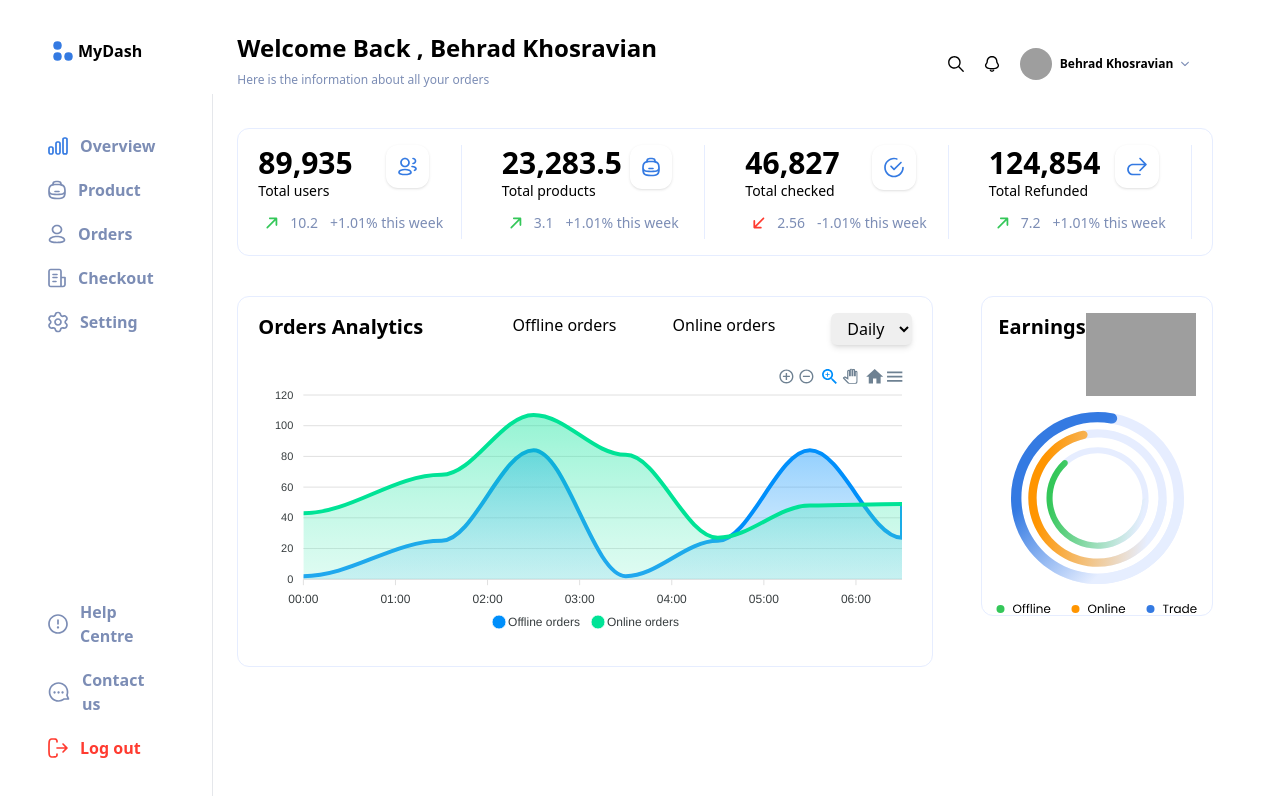
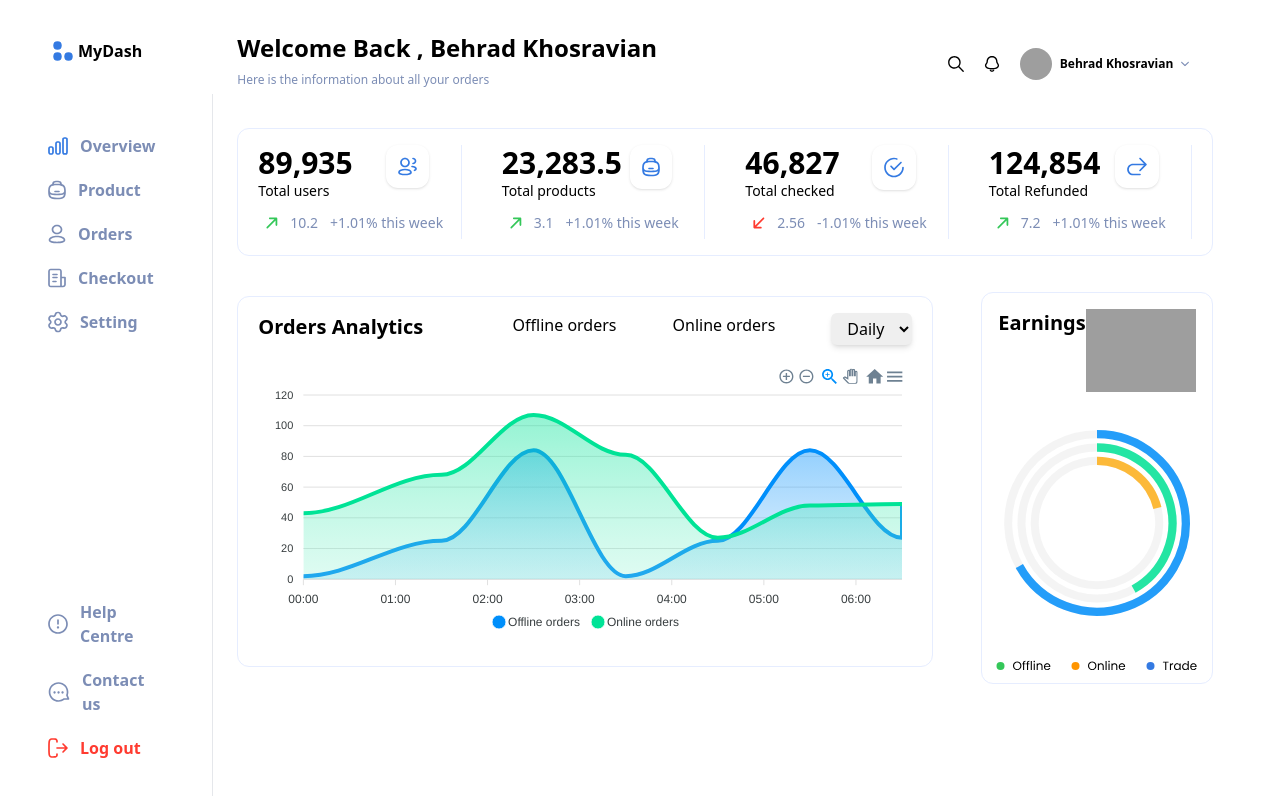
Before and after one commit to BehradKhosravian/MyDashboard, a React (Vite) app in the folder Dashboardapp/: page / in a window 1280 px wide. Shown: the top 796 px of the page. Built offline with nearby package versions, Linux system fonts and the light colour scheme; grey boxes are pictures that could not be loaded.

Commit message:
10th: set the second chart and make hover for sidebar

```diff
--- a/Dashboardapp/src/components/EarningPieChart.jsx
+++ b/Dashboardapp/src/components/EarningPieChart.jsx
@@ -1,17 +1,55 @@
 import dots from "../assets/icon/threedots.svg";
-import CircleChart from "../assets/icon/Circle-Chart.svg";
 import legend from "../assets/icon/Legend.svg";
+import ReactApexChart from "react-apexcharts";
+import { useState } from "react";
+
 function EarningPieChart() {
+  const [state, setState] = useState({
+    series: [67, 42, 21],
+    options: {
+      chart: {
+        height: 350,
+        type: "radialBar",
+      },
+      plotOptions: {
+        radialBar: {
+          dataLabels: {
+            name: {
+              fontSize: "22px",
+            },
+            value: {
+              fontSize: "16px",
+            },
+            total: {
+              show: false,
+              label: "Total",
+              formatter: function (w) {
+                // By default this function returns the average of all series. The below is just an example to show the use of custom formatter function
+                return 249;
+              },
+            },
+          },
+        },
+      },
+      labels: ["Trades", "Oniline", "Offline"],
+    },
+  });
+
   return (
-    <div className="mx-6 mt-10 w-3/12 h-80  border  border-[#E6EDFF] rounded-xl">
+    <div className="mx-6 pb-2  mt-9 w-3/12 h-fit border  border-[#E6EDFF] rounded-xl">
       <div className="earning-header p-4 flex justify-between">
         <p className="font-semibold text-xl">Earnings</p>
         <button>
           <img src={dots} alt="" />
         </button>
       </div>
-      <div className="earning-main flex flex-col  items-center">
-        <img className="size-3/4" src={CircleChart} alt="" />
+      <div className=" earning-main flex flex-col  items-center">
+        <ReactApexChart
+          options={state.options}
+          series={state.series}
+          type="radialBar"
+          height={300}
+        />
         <img className="pt-4" src={legend} alt="" />
       </div>
     </div>
--- a/Dashboardapp/src/components/SideBar.jsx
+++ b/Dashboardapp/src/components/SideBar.jsx
@@ -21,13 +21,16 @@ function AsideBar() {
         </div>
         <div className="aside-mainpart px-12  border-r h-screen">
           <div className="mt-10 space-y-5">
-            <NavLink to="/" className="text-[#7C8DB5] flex  font-semibold">
+            <NavLink
+              to="/"
+              className="text-[#7C8DB5] flex  font-semibold hover:text-[#347AE2]"
+            >
               <img className="mr-3" src={OverviewIcon} alt="overviewIcon" />
               Overview
             </NavLink>
             <NavLink
               to="product"
-              className="text-[#7C8DB5] flex font-semibold "
+              className="text-[#7C8DB5] flex font-semibold hover:text-[#347AE2]"
             >
               <img className="mr-3" src={productionIconAside} alt="" />
               Product
@@ -35,21 +38,21 @@ function AsideBar() {
             <a href="#"></a>
             <NavLink
               to="/orders"
-              className="text-[#7C8DB5] flex  font-semibold"
+              className="text-[#7C8DB5] flex  font-semibold hover:text-[#347AE2]"
             >
               <img className="mr-3" src={ordersIconAside} alt="" />
               Orders
             </NavLink>
             <NavLink
               to="/checkout"
-              className="text-[#7C8DB5]  flex  font-semibold"
+              className="text-[#7C8DB5]  flex  font-semibold hover:text-[#347AE2]"
             >
               <img className="mr-3" src={checkoutAside} alt="" />
               Checkout
             </NavLink>
             <NavLink
               to="/setting"
-              className="text-[#7C8DB5]  flex  font-semibold"
+              className="text-[#7C8DB5]  flex  font-semibold hover:text-[#347AE2]"
             >
               <img className="mr-3" src={settingAside} alt="" />
               Setting
@@ -59,14 +62,14 @@ function AsideBar() {
         <div className="aside-footer pt-48 pb-10 px-12  border-r  space-y-5">
           <NavLink
             to="/helpcenter"
-            className="text-[#7C8DB5] flex  font-semibold"
+            className="text-[#7C8DB5] flex  font-semibold hover:text-[#347AE2]"
           >
             <img className="mr-3" src={helpCenterIcon} alt="helpCenterIcon" />
             Help Centre
           </NavLink>
           <NavLink
             to="/contactus"
-            className="text-[#7C8DB5] flex  font-semibold"
+            className="text-[#7C8DB5] flex  font-semibold hover:text-[#347AE2]"
             href=""
           >
             <img className="mr-3" src={contactUsIcon} alt="contactUsIcon" />
```
